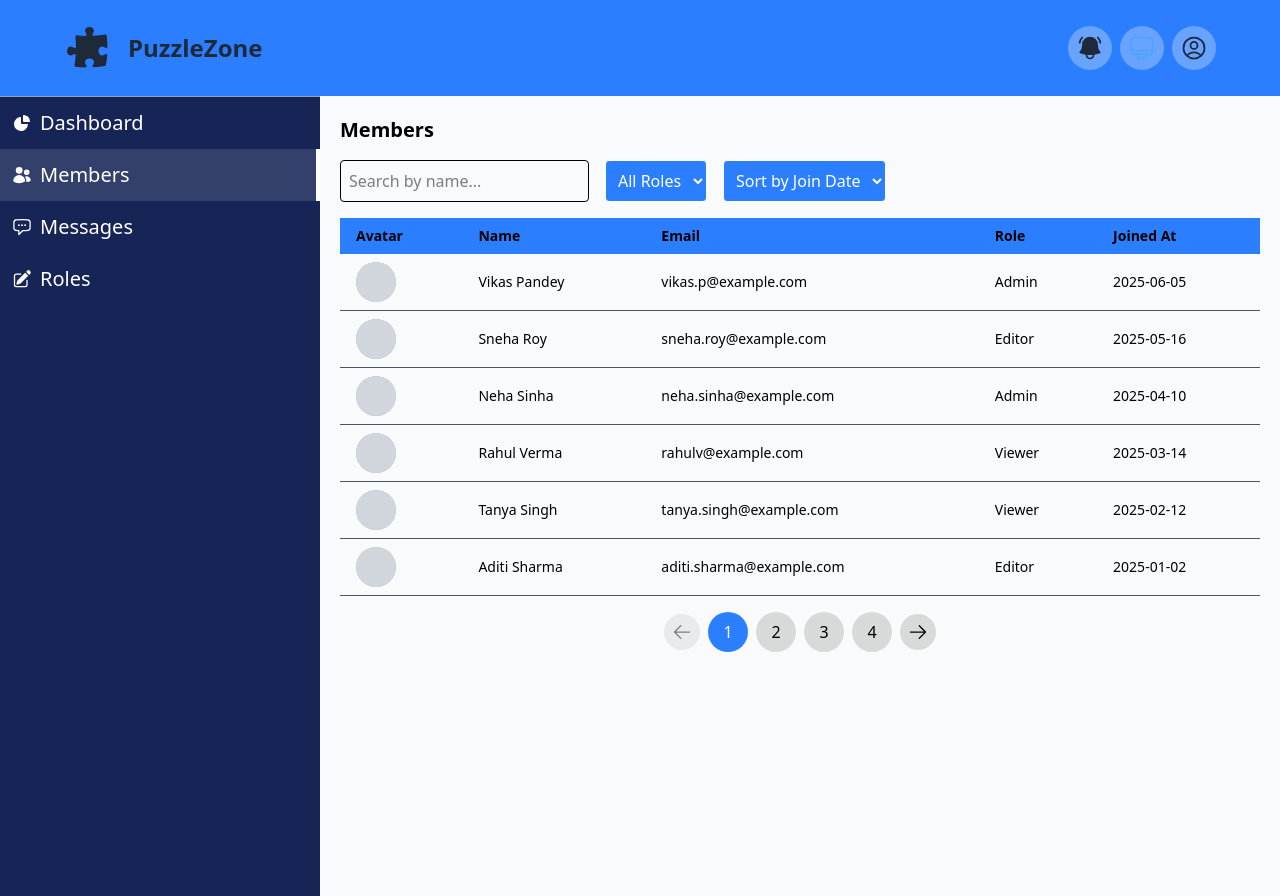
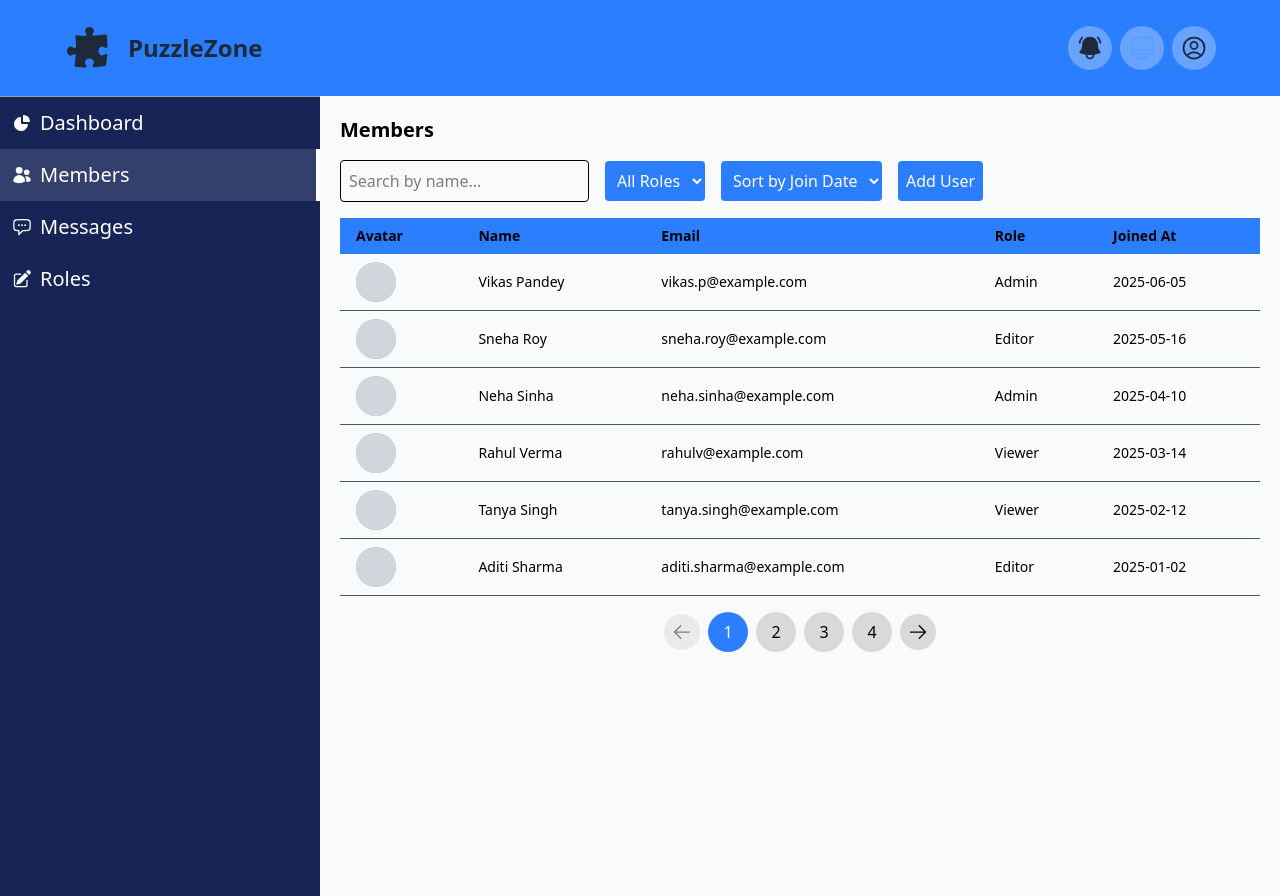
Before and after one commit to subhash1107/discord-dashboard, a Next.js app: page /members in a window 1280 px wide. Built offline with nearby package versions, Linux system fonts and the light colour scheme; grey boxes are pictures that could not be loaded.

Commit message:
created modal to add user

```diff
--- a/app/components/SideBarOverlay.tsx
+++ b/app/components/SideBarOverlay.tsx
@@ -7,7 +7,7 @@ const SideBarOverlay = ({ className,onClose }: { className?: string,onClose:()=>
       <div className="bg-black opacity-70 w-full h-full absolute inset-0" onClick={onClose}/>
       <div className="relative z-40 max-w-[70%] w-full">
         <SideBar onClose={onClose} className="w-full pt-14" />
-        <XMarkIcon onClick={onClose} className=" text-white w-7 h-7 absolute top-2 right-2" />
+        <XMarkIcon aria-label="close slidebar button" onClick={onClose} className=" text-white w-7 h-7 absolute top-2 right-2" />
       </div>
     </div>
   );
--- /dev/null
+++ b/app/members/components/AddUserModal.tsx
@@ -0,0 +1,39 @@
+import React from 'react'
+
+const AddUserModal = ({ className, onClose }: { className?: string; onClose: () => void }) => {
+  return (
+    <div
+      className={`fixed inset-0 z-40 flex items-center justify-center p-5 ${className}`}
+      onClick={onClose}
+    >
+      <div className="bg-black opacity-70 w-full h-full absolute inset-0 pointer-events-none" />
+      <div
+        className="relative z-50 bg-white dark:bg-gray-800 rounded p-6 w-full max-w-md shadow-xl"
+        onClick={(e) => e.stopPropagation()}
+      >
+        <form aria-label="add user form">
+          <h2 className="text-lg font-semibold mb-4 text-black dark:text-white">Add New Member</h2>
+
+          <div className="flex flex-col gap-3">
+            <input type='text' required aria-label='input name' className="p-2 border rounded" placeholder="Name" />
+            <input type='email' required aria-label='input email' className="p-2 border rounded" placeholder="Email" />
+            <select aria-label='select to assign role' className="p-2 border rounded">
+              <option value='admin'>Admin</option>
+              <option value='editor'>Editor</option>
+              <option value='viewer'>Viewer</option>
+            </select>
+            <button
+              type="submit"
+              aria-label='submit button'
+              className="p-2 rounded bg-blue-600 text-white hover:bg-blue-700"
+            >
+              Add Member
+            </button>
+          </div>
+        </form>
+      </div>
+    </div>
+  )
+}
+
+export default AddUserModal
--- a/app/members/components/FilterSelect.tsx
+++ b/app/members/components/FilterSelect.tsx
@@ -12,7 +12,7 @@ const FilterSelect: React.FC<FilterSelectProps> = ({ filterValue, onChange, clas
       value={filterValue}
       aria-label='select option to filter users'
       onChange={onChange}
-      className={`p-2 rounded bg-blue-500 text-white outline-none border dark:border-blue-950 ${className}`}
+      className={`p-2 rounded bg-blue-500 text-white outline-none  dark:border-blue-950 ${className}`}
     >
       <option aria-label='all roles' value="All">All Roles</option>
       <option aria-label='admin' value="Admin">Admin</option>
--- a/app/members/components/SortSelect.tsx
+++ b/app/members/components/SortSelect.tsx
@@ -12,7 +12,7 @@ const SortSelect = ({ sortValue, onChange, className }:SortSelectProps) => {
       value={sortValue}
       aria-label='select to sort'
       onChange={onChange}
-      className={`p-2 rounded bg-blue-500 text-white outline-none border dark:border-blue-950 ${className || ''}`}
+      className={`p-2 rounded bg-blue-500 text-white outline-none  dark:border-blue-950 ${className || ''}`}
     >
       <option aria-label='sort by join date' value="joinedAt">Sort by Join Date</option>
       <option value="name" aria-label='sort by name'>Sort by Name</option>
--- a/app/members/page.tsx
+++ b/app/members/page.tsx
@@ -6,13 +6,15 @@ import { AvatarWithFallback } from "./components/AvtarWithFallBack";
 import SearchInput from "./components/SearchInput";
 import FilterSelect from "./components/FilterSelect";
 import SortSelect from "./components/SortSelect";
+import AddUserModal from "./components/AddUserModal";
 
 const MembersTable = () => {
   const [search, setSearch] = useState("");
+  const [modalOpen, setModalOpen] = useState<boolean>(false);
   const [roleFilter, setRoleFilter] = useState("All");
   const [sortBy, setSortBy] = useState<"name" | "joinedAt">("joinedAt");
   const [currentPage, setCurrentPage] = useState(1);
-
+  console.log(modalOpen)
   const filtered = useMemo(() => {
     let data = mockMembers.filter((member) =>
       member.name.toLowerCase().includes(search.toLowerCase())
@@ -53,6 +55,14 @@ const MembersTable = () => {
           sortValue={sortBy}
           onChange={(e) => setSortBy(e.target.value as "name" | "joinedAt")}
         />
+        <button
+          className="p-2 rounded bg-blue-500 text-white outline-none  dark:border-blue-950"
+          aria-label="add user"
+          onClick={() => setModalOpen(true)}
+        >
+          Add User
+        </button>
+        {modalOpen&&<AddUserModal onClose={()=>setModalOpen(false)} />}
       </div>
 
       <div className="overflow-x-auto">
```
